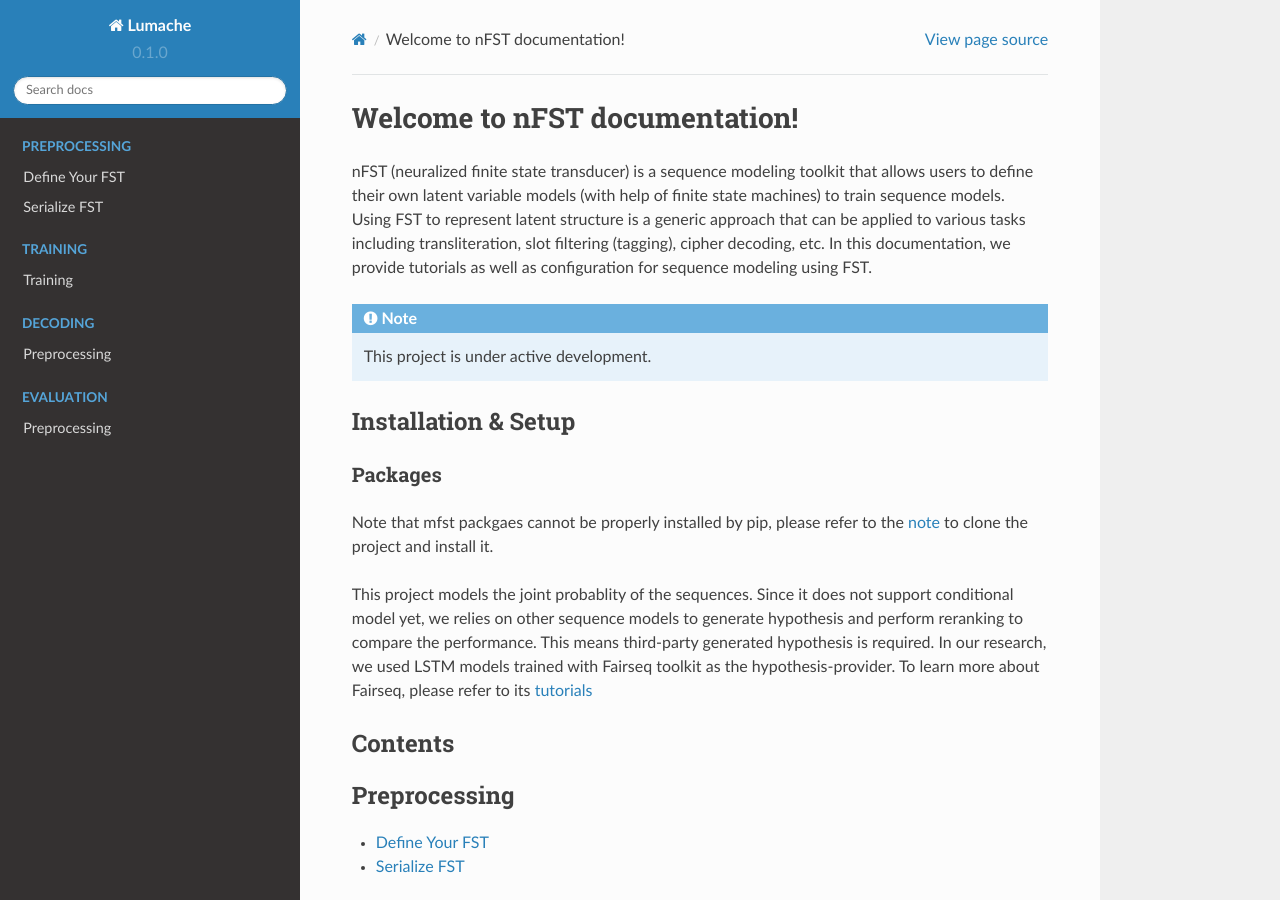
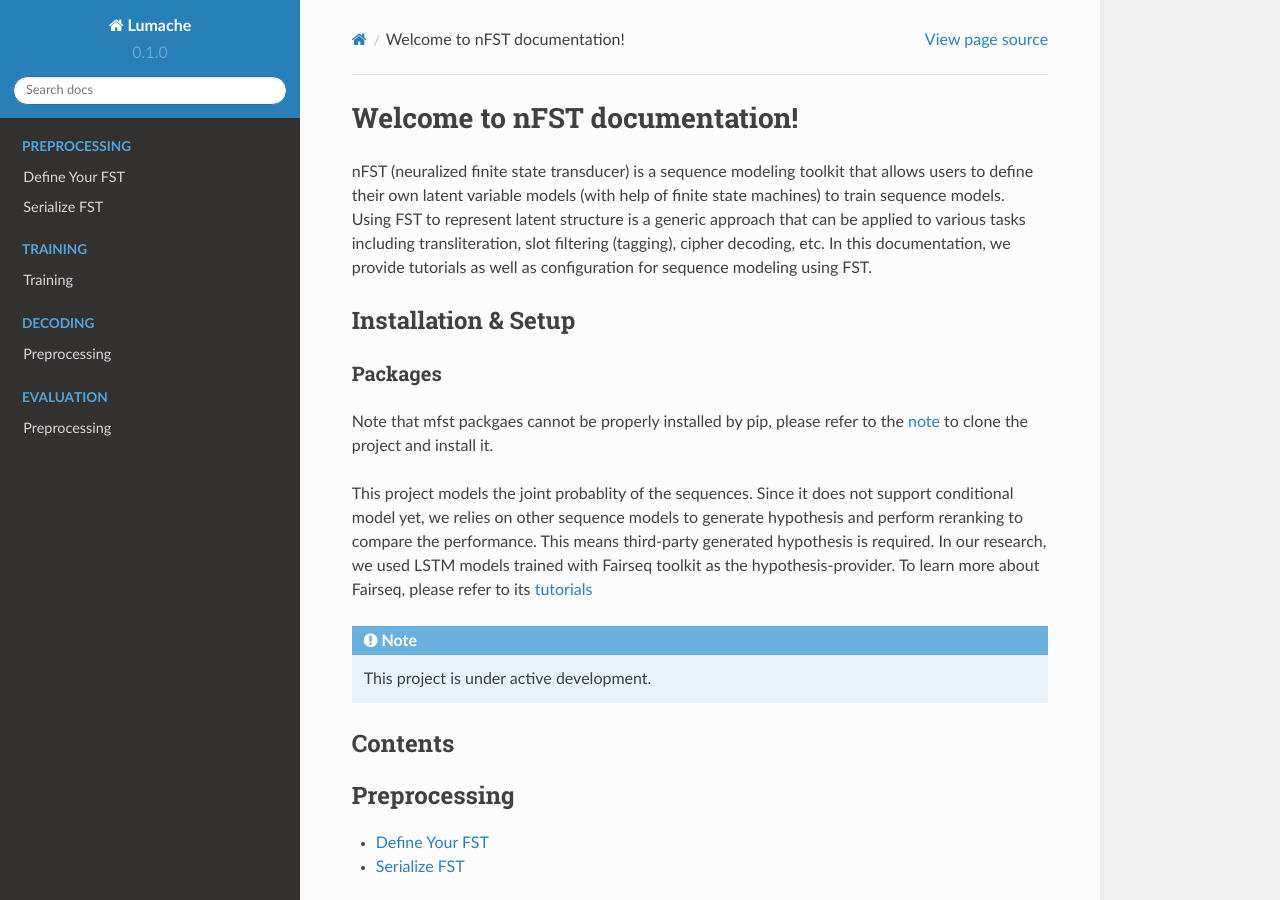
Before and after one commit to steventan0110/nFST, a Sphinx documentation site: the page built from docs/source/index.rst, in a window 1280 px wide and 900 px high. Built offline with Sphinx 7.4.7 and the Read the Docs theme 2.0.0, drawn with Linux system fonts in a browser that asks for light colours; part of the change alters nothing that is shown.

```diff
--- a/docs/source/index.rst
+++ b/docs/source/index.rst
@@ -7,15 +7,8 @@ train sequence models. Using FST to represent latent structure is a generic appr
 can be applied to various tasks including transliteration, slot filtering (tagging), cipher decoding, etc.
 In this documentation, we provide tutorials as well as configuration for sequence modeling using FST.
 
-.. note::
-
-   This project is under active development.
-
-
-
 Installation & Setup
 --------------------
-
 .. _packages:
 
 Packages
@@ -30,6 +23,10 @@ and perform reranking to compare the performance. This means third-party generat
 hypothesis is required. In our research, we used LSTM models trained with Fairseq
 toolkit as the hypothesis-provider. To learn more about Fairseq, please refer to
 its `tutorials <https://fairseq.readthedocs.io/en/latest/>`_
+
+.. note::
+
+   This project is under active development.
 
 Contents
 --------
```
